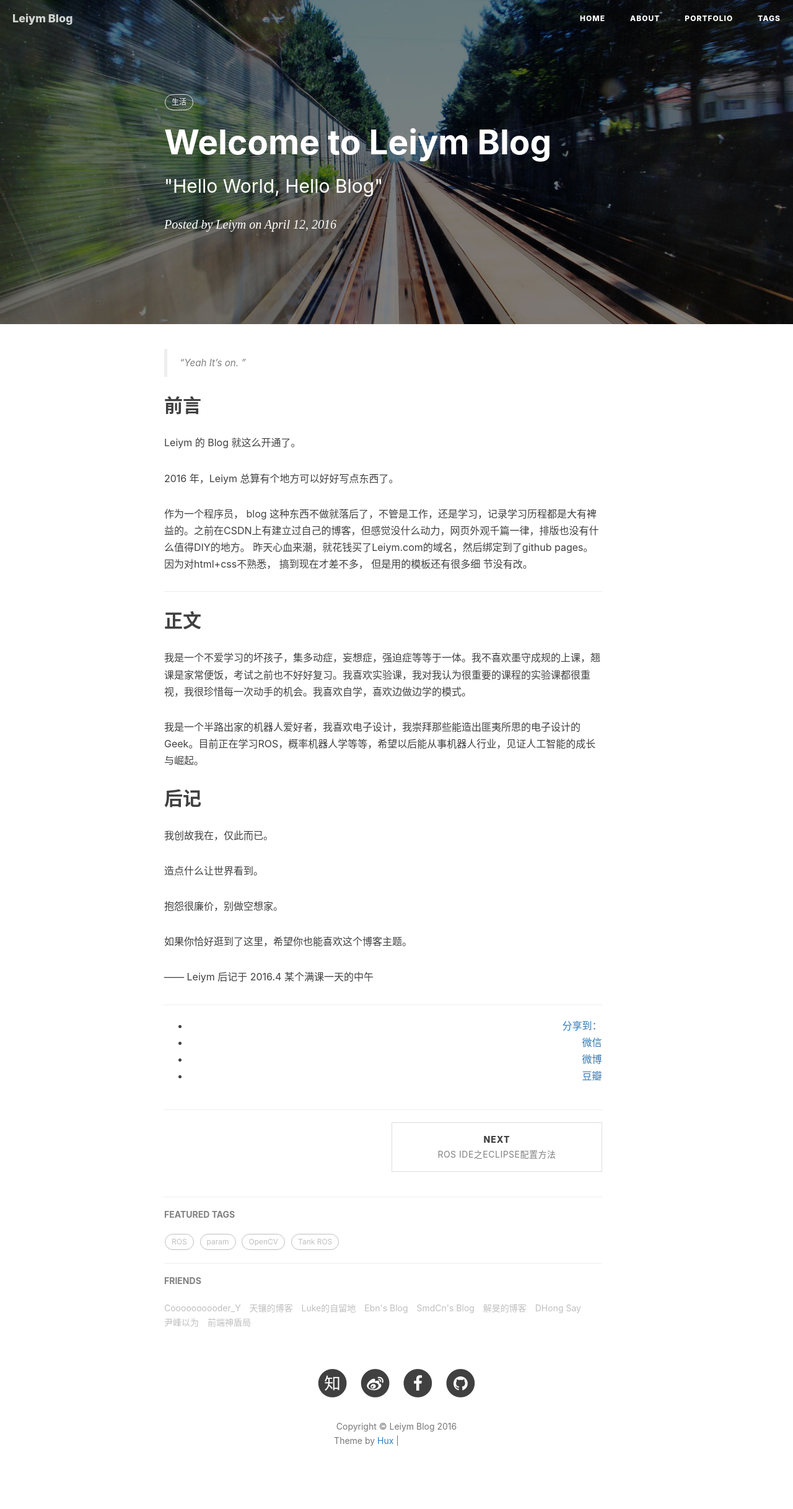
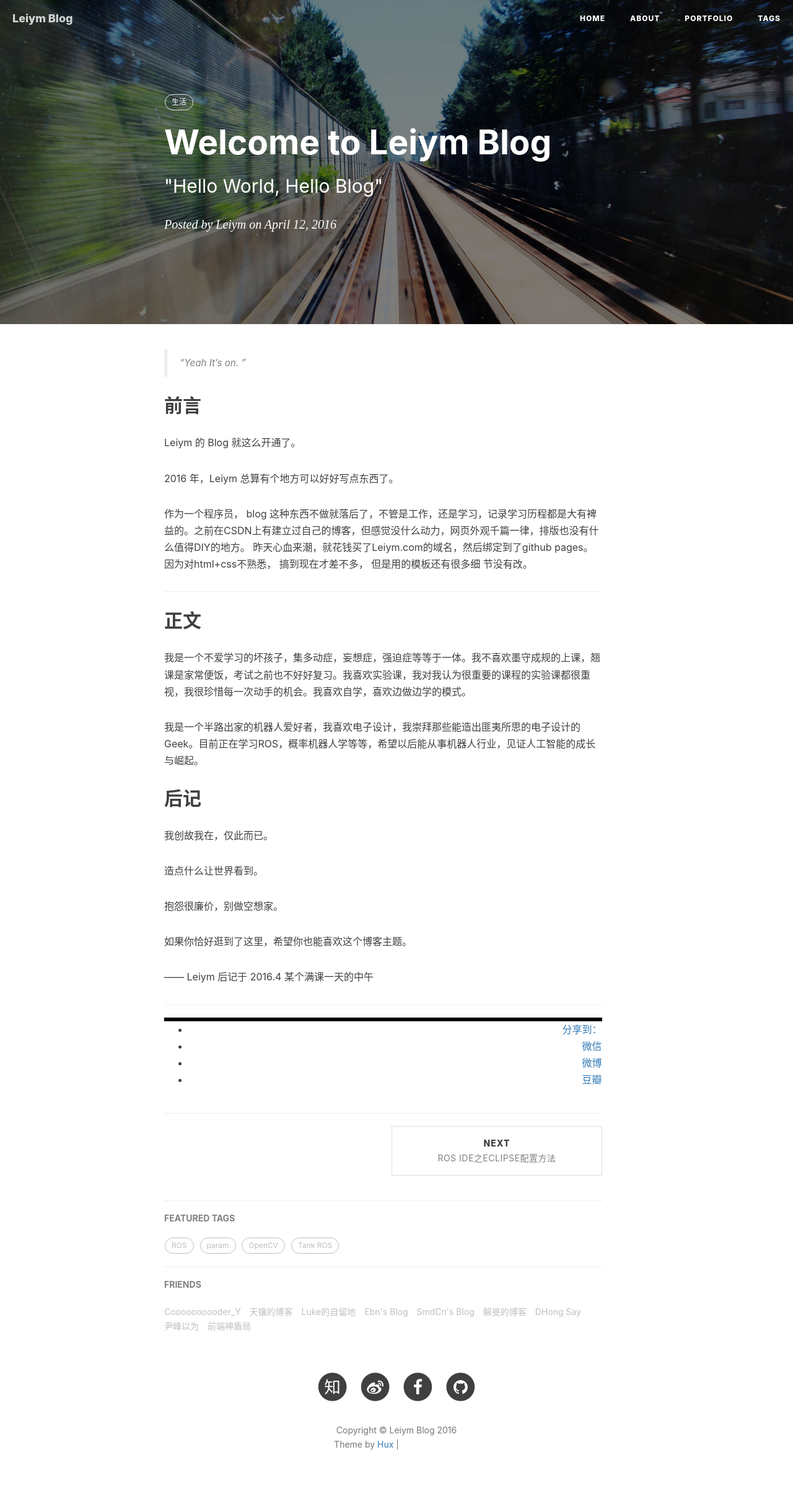
Before and after one commit to ozaki8/missmiaom.github.io, a Jekyll site: the page built from _posts/2016-04-12-hello-2016.markdown, in a window 1280 px wide. Shown: the whole page at 62% size. Built offline with Jekyll 4.4.1, drawn with Linux system fonts in a browser that asks for light colours; nearby versions of some CDN libraries; comment, search, counter and statistics services are not loaded; grey boxes are pictures that could not be loaded.

Commit message:
Update post.html

```diff
--- a/_layouts/post.html
+++ b/_layouts/post.html
@@ -65,7 +65,7 @@ layout: default
                 <!--畅言打赏-->
 		<!-- 代码1：放在页面需要展示的位置  -->
 		<!-- 如果您配置过sourceid，建议在div标签中配置sourceid、cid(分类id)，没有请忽略  -->
-		<div id="cyReward" role="cylabs" data-use="reward" style="text-align:center;border：3px solid black;"></div>
+		<div id="cyReward" role="cylabs" data-use="reward" style="text-align:center;border:3px solid black;"></div>
 		<!-- 代码2：用来读取评论框配置，此代码需放置在代码1之后。 -->
 		<!-- 如果当前页面有评论框，代码2请勿放置在评论框代码之前。 -->
 		<!-- 如果页面同时使用多个实验室项目，以下代码只需要引入一次，只配置上面的div标签即可 -->
```
